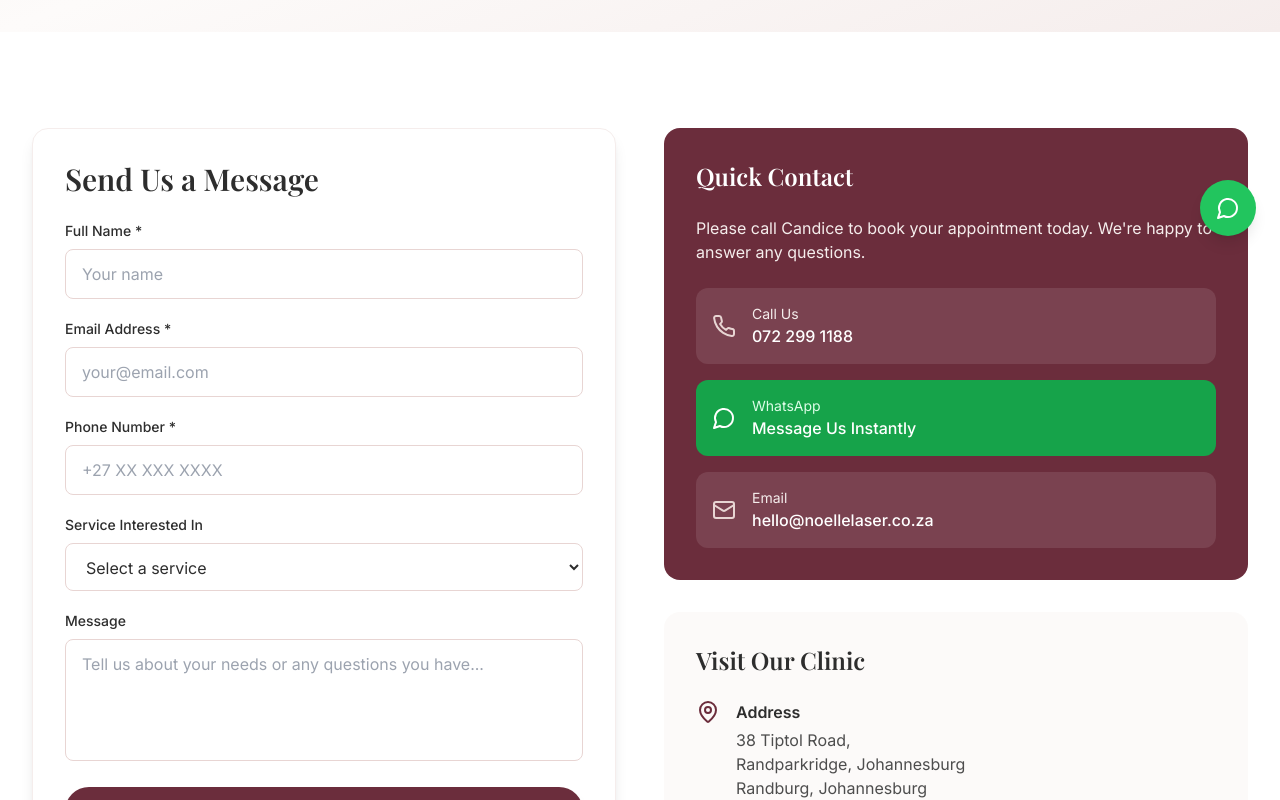
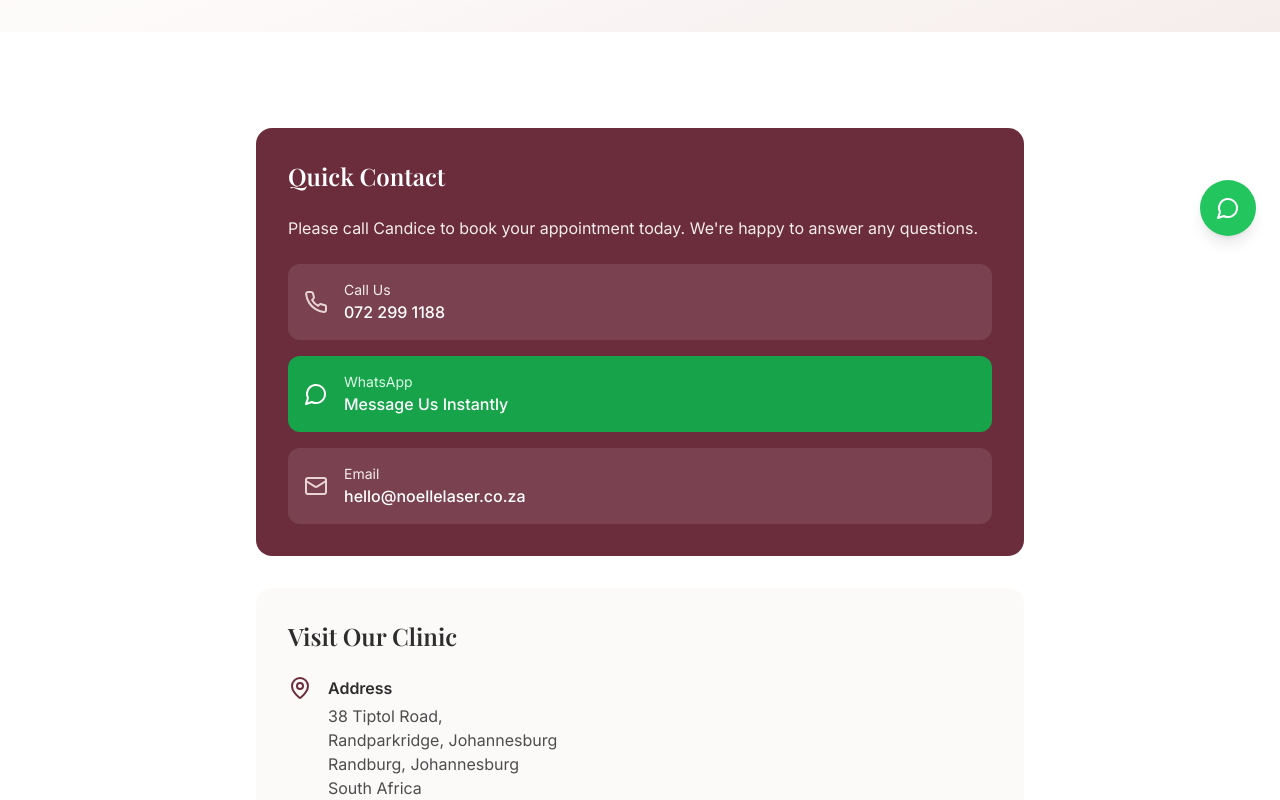
Before and after one commit to luckyluke196/noellelaser, a Next.js app: page /contact in a window 1280 px wide. Shown: the part 540-1340 px from the top of the page. Built offline with nearby package versions, Linux system fonts and the light colour scheme.

Commit message:
updated contact page

```diff
--- a/app/contact/page.tsx
+++ b/app/contact/page.tsx
@@ -1,5 +1,4 @@
 import type { Metadata } from 'next'
-import ContactForm from '@/components/ContactForm'
 import { MapPin, Phone, Mail, Clock, MessageCircle } from 'lucide-react'
 
 export const metadata: Metadata = {
@@ -27,14 +26,7 @@ export default function ContactPage() {
 
       {/* Contact Section */}
       <section className="bg-white section-padding">
-        <div className="container-custom">
-          <div className="grid lg:grid-cols-2 gap-12">
-            {/* Contact Form */}
-            <div>
-              <ContactForm />
-            </div>
-
-            {/* Contact Info */}
+        <div className="container-custom max-w-3xl">
           <div className="space-y-8">
               {/* Quick Contact */}
               <div className="bg-burgundy rounded-2xl p-8 text-white">
@@ -125,7 +117,6 @@ export default function ContactPage() {
             </div>
           </div>
         </div>
-        </div>
       </section>
 
       {/* Map Section */}
```
Lines whose indentation alone changed are shown as unchanged.
